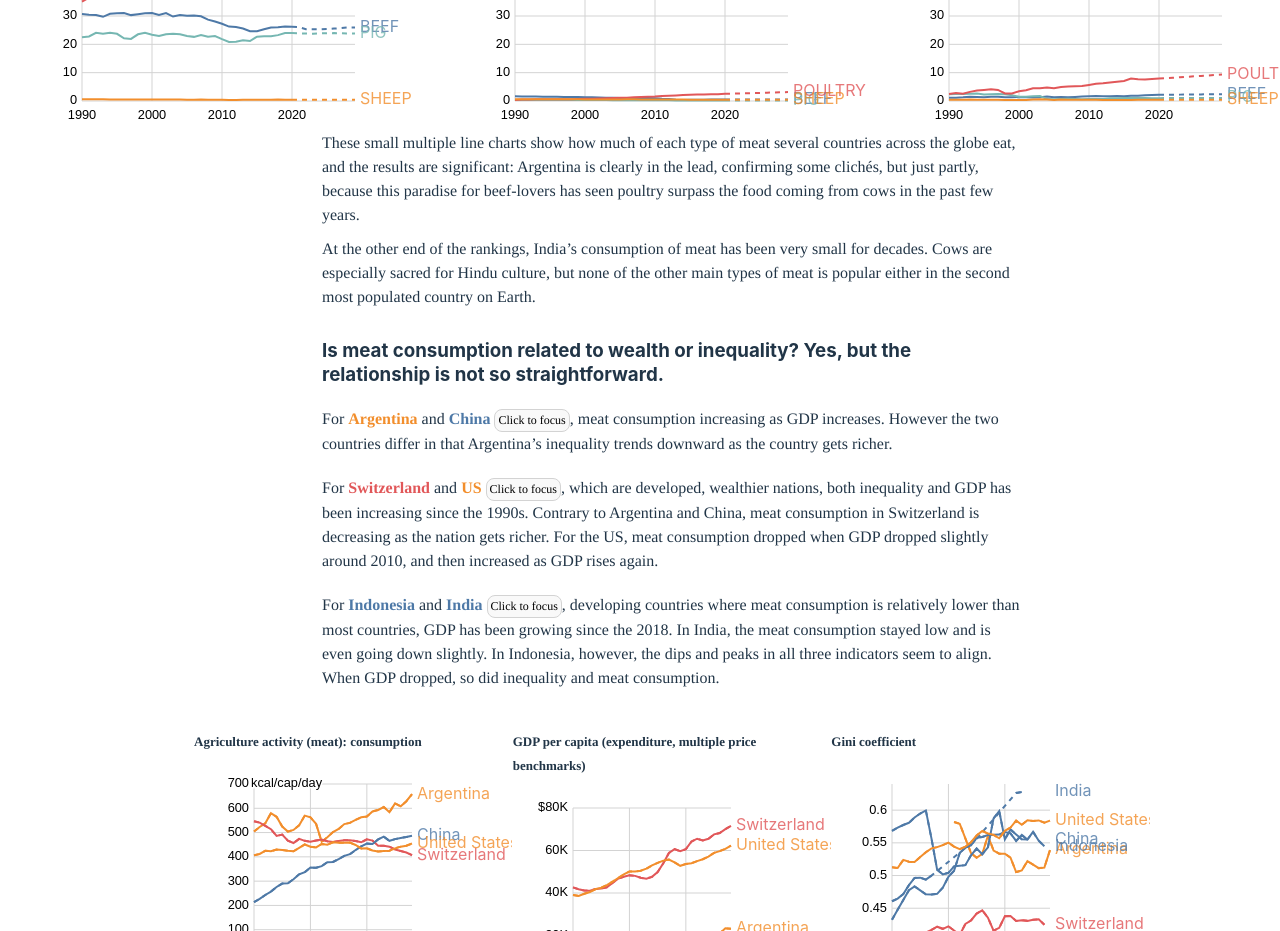
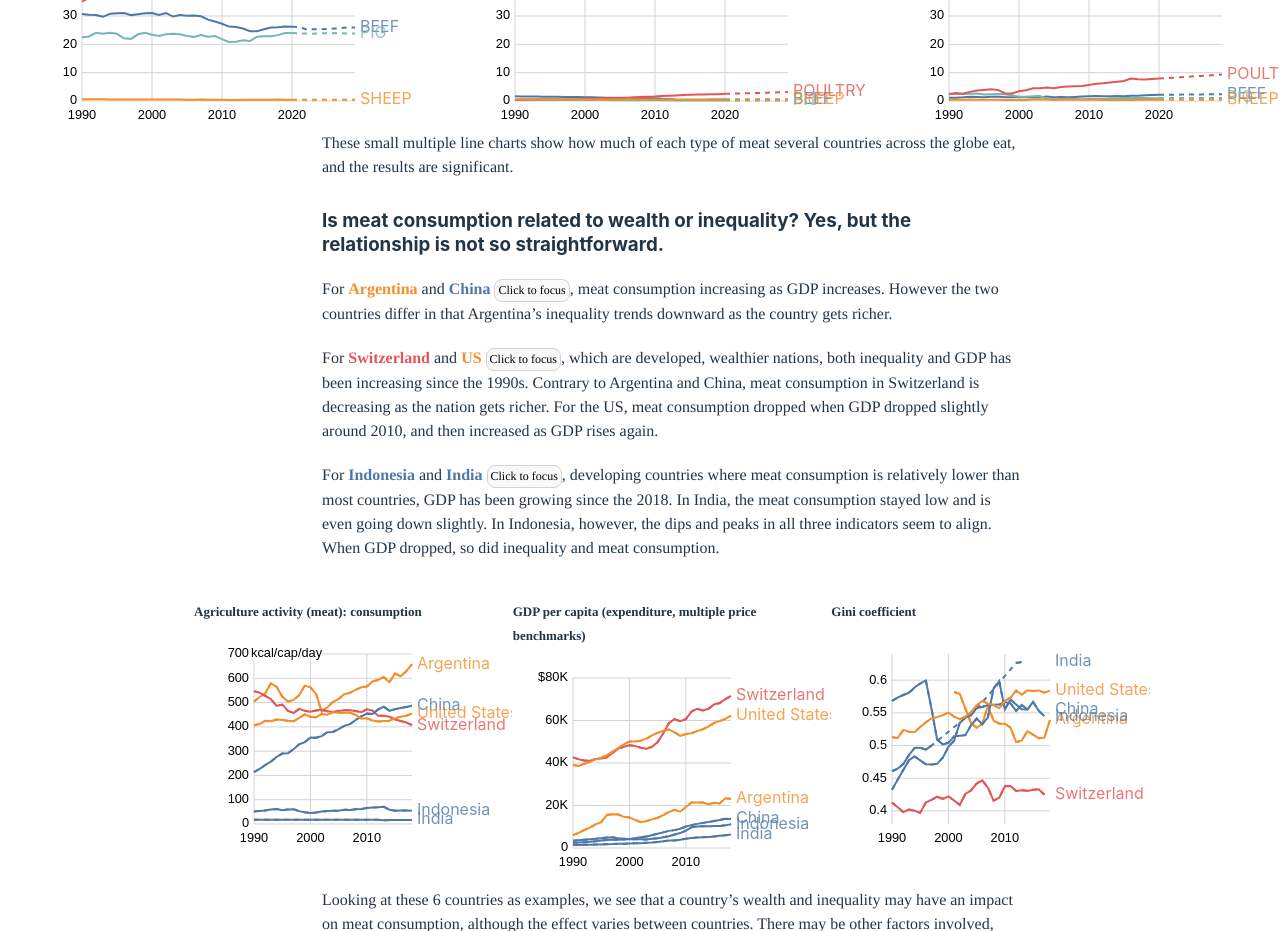
Before and after one commit to stephadeline/60-days-songs, a Svelte app: page / in a window 1280 px wide. Shown: the part 1180-2111 px from the top of the page. Built offline with nearby package versions, Linux system fonts and the light colour scheme.

Commit message:
updating the text

```diff
--- a/src/App.svelte
+++ b/src/App.svelte
@@ -43,17 +43,7 @@
 
   <p>
     These small multiple line charts show how much of each type of meat several
-    countries across the globe eat, and the results are significant: Argentina
-    is clearly in the lead, confirming some clichés, but just partly, because
-    this paradise for beef-lovers has seen poultry surpass the food coming from
-    cows in the past few years.
-  </p>
-
-  <p>
-    At the other end of the rankings, India’s consumption of meat has been very
-    small for decades. Cows are especially sacred for Hindu culture, but none of
-    the other main types of meat is popular either in the second most populated
-    country on Earth.
+    countries across the globe eat, and the results are significant.
   </p>
 
   <SmallMultipleLine />
```
